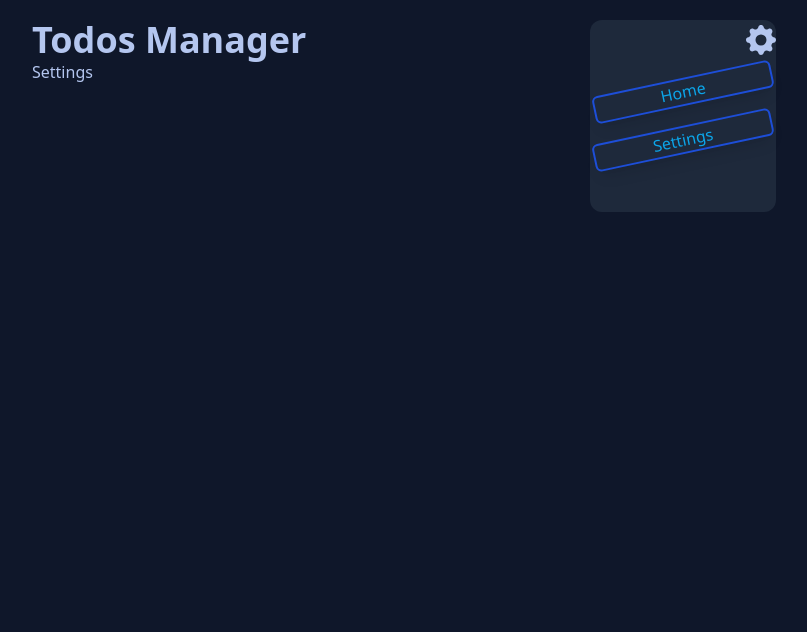
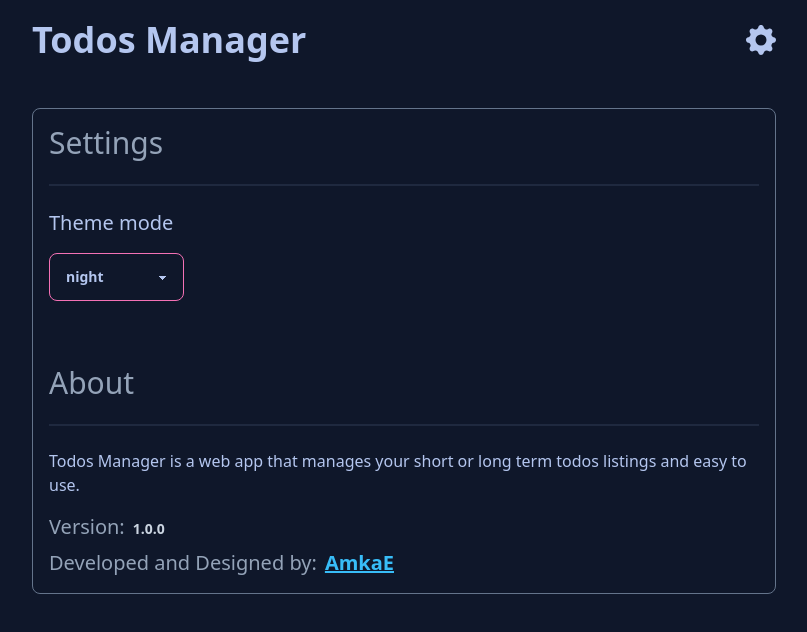
Before and after one commit to itzAmka/Task-Tarakar, a React (Vite) app: page /settings in a window 1280 px wide. Shown: the top 632 px of the page, without its empty margins (236-1043 px from the left). Built offline with nearby package versions, Linux system fonts and the light colour scheme.

Commit message:
add content in the settings page

```diff
--- a/src/components/Navbar.jsx
+++ b/src/components/Navbar.jsx
@@ -3,7 +3,7 @@ import { Link } from 'react-router-dom';
 import { BsFillGearFill } from 'react-icons/bs';
 
 const Navbar = () => {
-	const [sidebarOpen, setSidebarOpen] = useState(true);
+	const [sidebarOpen, setSidebarOpen] = useState(false);
 
 	const openSidebar = () => {
 		setSidebarOpen(prevState => !prevState);
--- a/src/components/ThemeOptions.jsx
+++ b/src/components/ThemeOptions.jsx
@@ -23,7 +23,7 @@ const ThemeOptions = () => {
 			id='theme-modes'
 			className='select select-accent'
 		>
-			<option value='light'>Change Theme</option>
+			<option value='light'>Light</option>
 			<option value='dark'>dark</option>
 			<option value='night'>night</option>
 			<option value='synthwave'>synthwave</option>
--- a/src/pages/settings.jsx
+++ b/src/pages/settings.jsx
@@ -1,5 +1,42 @@
+import ThemeOptions from '../components/ThemeOptions';
+
 const Settings = () => {
-	return <>Settings</>;
+	return (
+		<div className='mt-12 p-4 border border-slate-500 rounded-lg'>
+			<section>
+				<h2 className='text-3xl text-slate-400 mb-4'>Settings</h2>
+				<div className='divider'></div>
+				<h3 className='text-xl'>Theme mode</h3>
+				<div className='my-4'>
+					<ThemeOptions />
+				</div>
+			</section>
+			<section className='mt-16'>
+				<h2 className='text-3xl text-slate-400 mb-4'>About</h2>
+				<div className='divider'></div>
+				<p>
+					Todos Manager is a web app that manages your short or long term todos
+					listings and easy to use.
+				</p>
+				<div className='mt-4'>
+					<p className='text-xl text-slate-400 mb-2'>
+						Version:
+						<span className='text-sm text-slate-300 font-bold ml-2'>1.0.0</span>
+					</p>
+					<p className='text-xl text-slate-400'>
+						Developed and Designed by:
+						<a
+							className='btn-link font-bold ml-2'
+							href='https://github.com/AmkaE'
+							target='_blank'
+						>
+							AmkaE
+						</a>
+					</p>
+				</div>
+			</section>
+		</div>
+	);
 };
 
 export default Settings;
```
Also changed, not shown: 1 other file (tests, documents, lock files or other folders).
